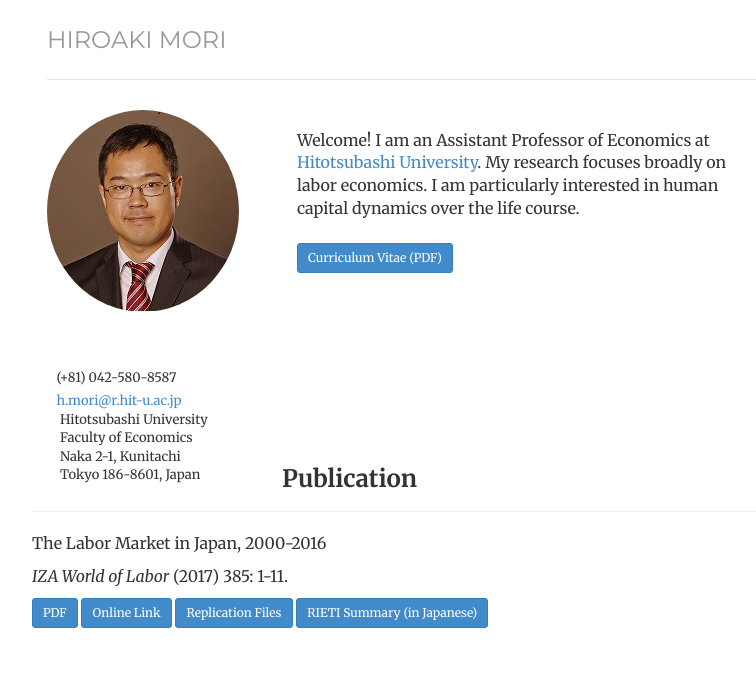
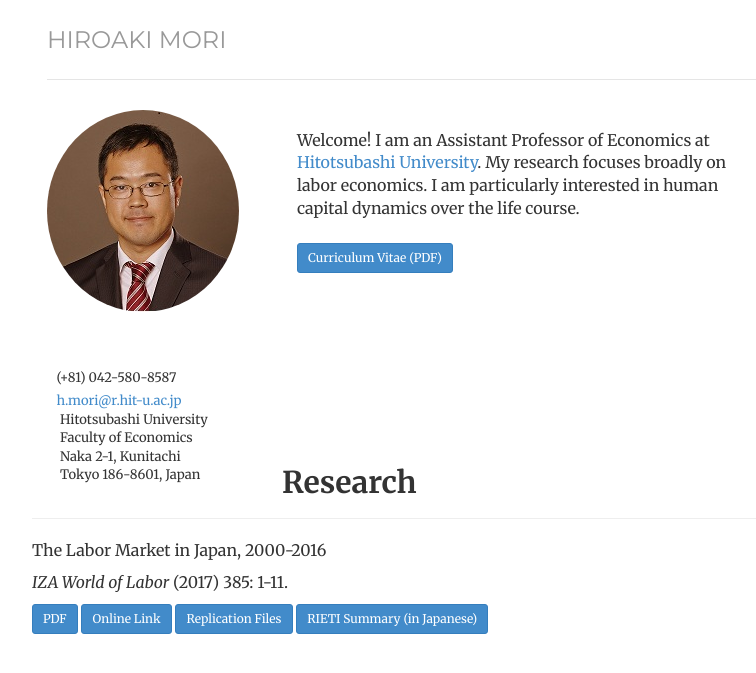
Before and after one commit to morihiroaki/morihiroaki.github.io, a Jekyll site: the page built from index.html, in a window 1280 px wide. Shown: the top 673 px of the page, without its empty margins (233-989 px from the left). Built offline with Jekyll 4.4.1, drawn with Linux system fonts in a browser that asks for light colours.

Commit message:
Update index.html

```diff
--- a/index.html
+++ b/index.html
@@ -44,10 +44,10 @@ description:
               </a>
               --->
               </div>
-                   <br/> <br/>
+                   <br/> <br/>       <br/> <br/>
   <a name="publication"></a>
   <div class="page-header">
-  <h3>Publication</h3>
+  <h2>Research</h2>
   </div>
 
   <p><font size="3">The Labor Market in Japan, 2000-2016</font></p>
```
